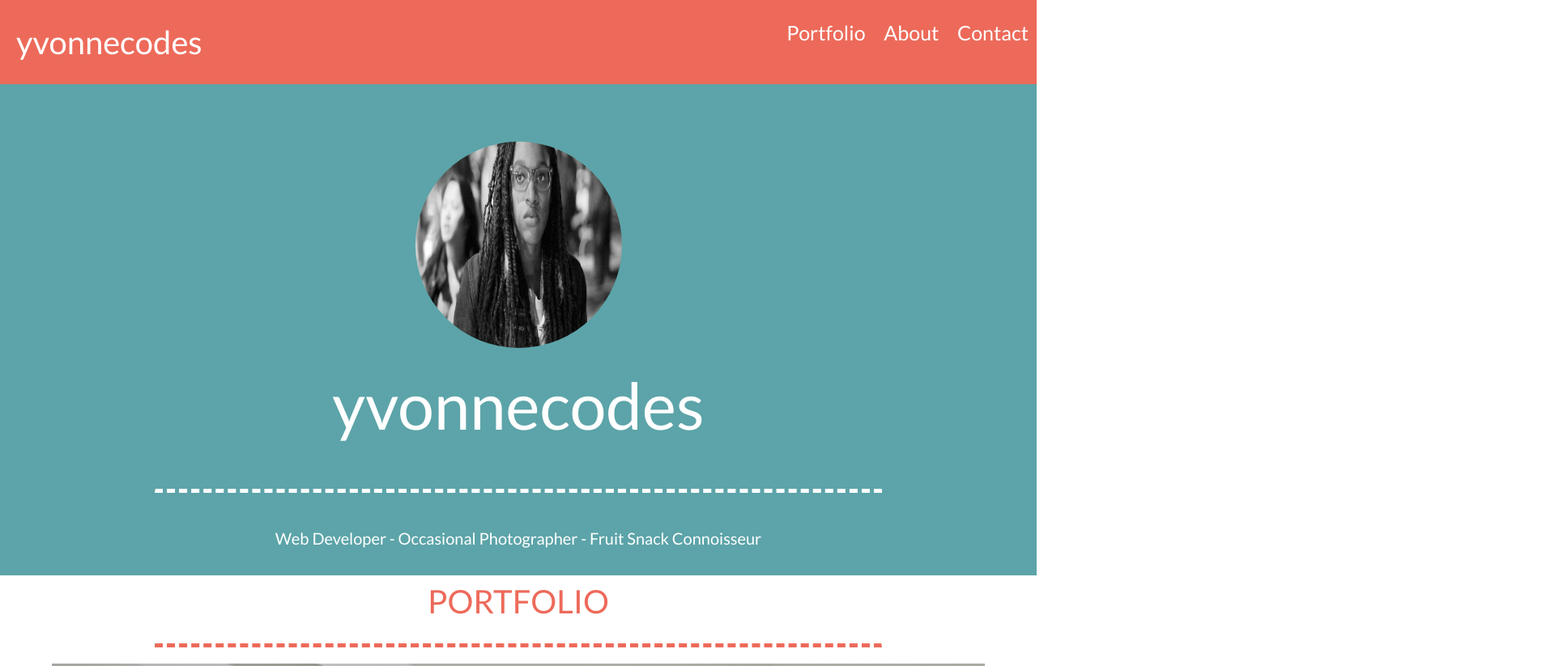
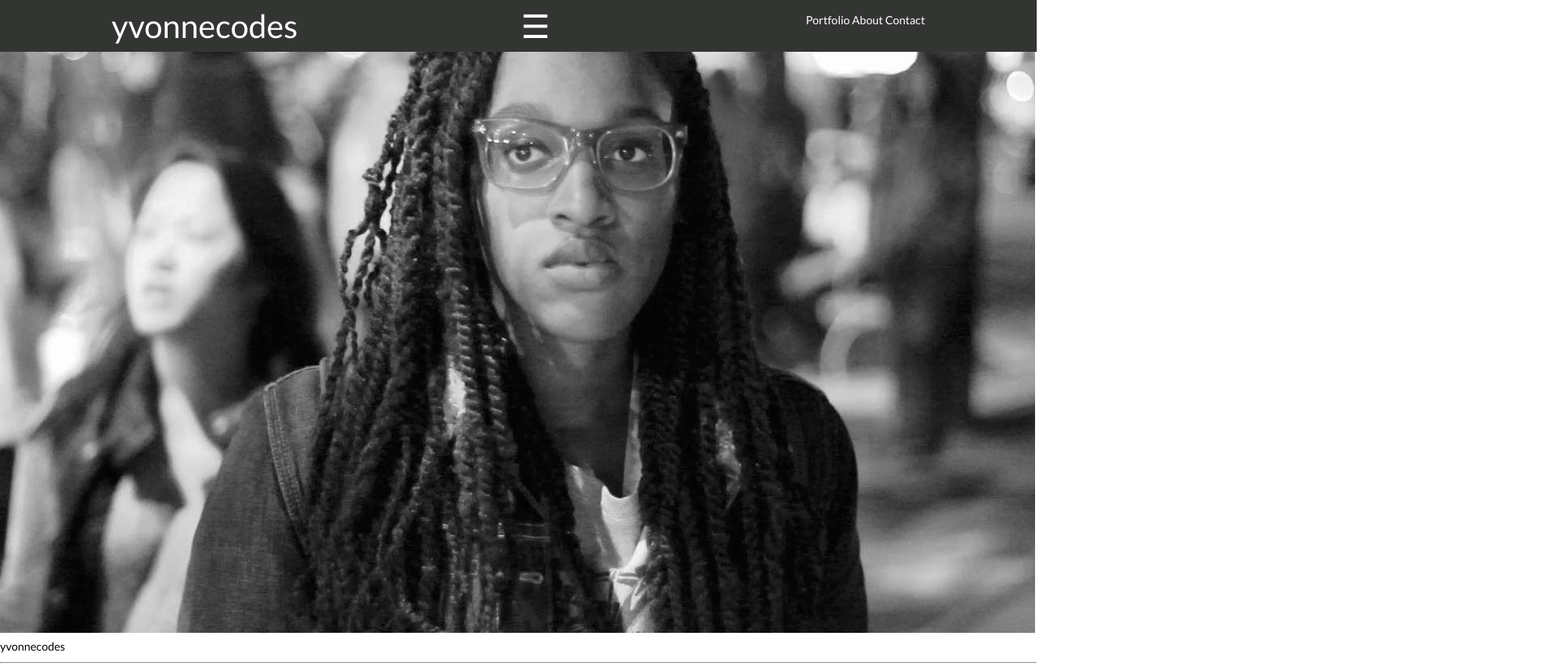
Before and after one commit to yvnuwah/recreating-freelancer, a plain HTML site: page freelance.html in a window 1280 px wide. Shown: the top 823 px of the page at 81% size, 1920 px wide, since content can reach past the window. Drawn offline with nearby package versions, Linux system fonts and the light colour scheme.

Commit message:
Begin redoing header and nav with flex box

```diff
--- a/freelance.html
+++ b/freelance.html
@@ -4,16 +4,16 @@
         <title>yvonnecodes - flexbox</title>
         <meta charset="utf-8" />
 
-        <link rel="stylesheet" href="freelance_style.css" type="text/css" />
+        <link rel="stylesheet" href="freelancer-flex.css" type="text/css" />
         <link href='https://fonts.googleapis.com/css?family=Lato:400,400italic,700' rel='stylesheet' type='text/css'>
         <meta name="viewport" content="width=device=width, initial-scale=1.0">
     </head>
 
     <body class="body">
-        <header>
+        <header class="header">
             <div class="logo">yvonnecodes</div>
             <a id="btn-menu-dropdown" href="#" >&#9776;</a>
-            <nav>
+            <nav class="nav-bar">
                 <ul>
                     <li><a href="#">Portfolio</a></li>
                     <li><a href="#">About</a></li>
--- a/freelance_style.css
+++ b/freelance_style.css
@@ -14,7 +14,7 @@ body {
 }
 
 header {
-    background-color: #ED6A5A;
+    background-color: #333533;
     width: 100%;
     float: left;
     position: fixed
--- /dev/null
+++ b/freelancer-flex.css
@@ -0,0 +1,49 @@
+body {
+    background-color: #FFFFFF;
+    color: #000305;
+    font-size: 87.5%; /* Base font size is 14 px */
+    font-family: 'Lato', sans-serif;
+    line-height: 1.6;
+    text-align: left;
+}
+.body {
+    width: 100%;
+    margin: 0;
+}
+.header{
+    background-color: #333533;
+    display: flex;
+    flex-wrap: wrap;
+    justify-content: space-around;
+
+}
+
+.logo {
+    color: #FFFFFF;
+    font-size: 40px;
+}
+
+#btn-menu-dropdown {
+    font-size: 40px;
+}
+
+.header .nav-bar ul {
+/*    display: none;*/
+}
+.header .nav-bar ul li {
+    list-style-type: none;
+    display: inline;
+    color: #FFFFFF;
+}
+
+a {
+    text-decoration: none;
+}
+
+a:link, a:visited {
+    color: #FFFFFF;
+}
+
+a:hover {
+    color: #F5CB5C;
+}
```
